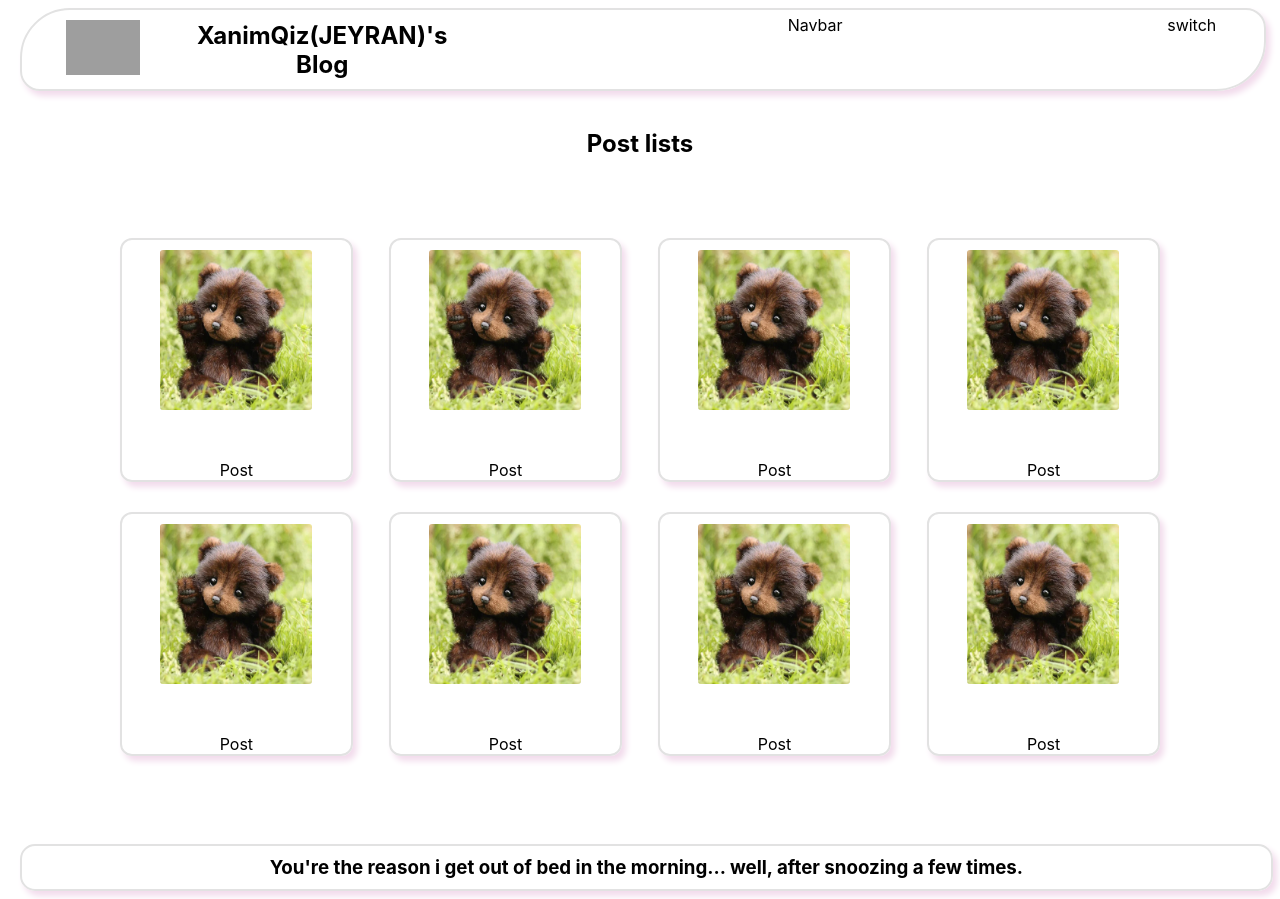
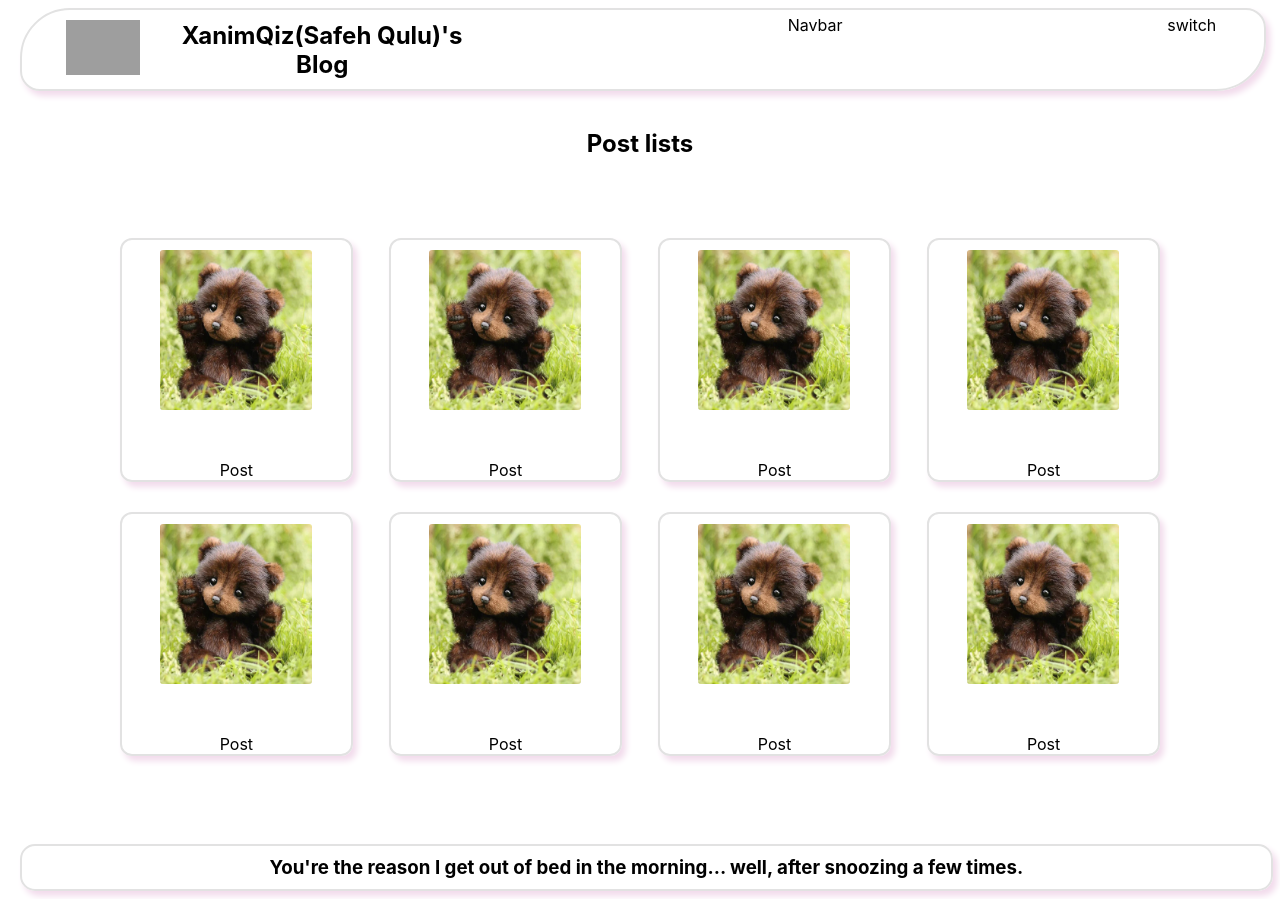
Before and after one commit to zahraRostami1999/blog-app, a React (Create React App) app: page / in a window 1280 px wide. Built offline with nearby package versions, Linux system fonts and the light colour scheme; grey boxes are pictures that could not be loaded.

Commit message:
Fixed some severe bugs in your app

```diff
--- a/src/pages/home/Home.jsx
+++ b/src/pages/home/Home.jsx
@@ -5,9 +5,9 @@ import Post_list from "../../Components/post_list/Post_list";
 function Home() {
   return (
     <div>
-      <Header blogTitle="XanimQiz(JEYRAN)'s Blog" />
+      <Header blogTitle="XanimQiz(Safeh Qulu)'s Blog" />
       <Post_list />
-      <Footer title="You're the reason i get out of bed in the morning... well, after snoozing a few times." />
+      <Footer title="You're the reason I get out of bed in the morning... well, after snoozing a few times." />
     </div>
   );
 }
```
